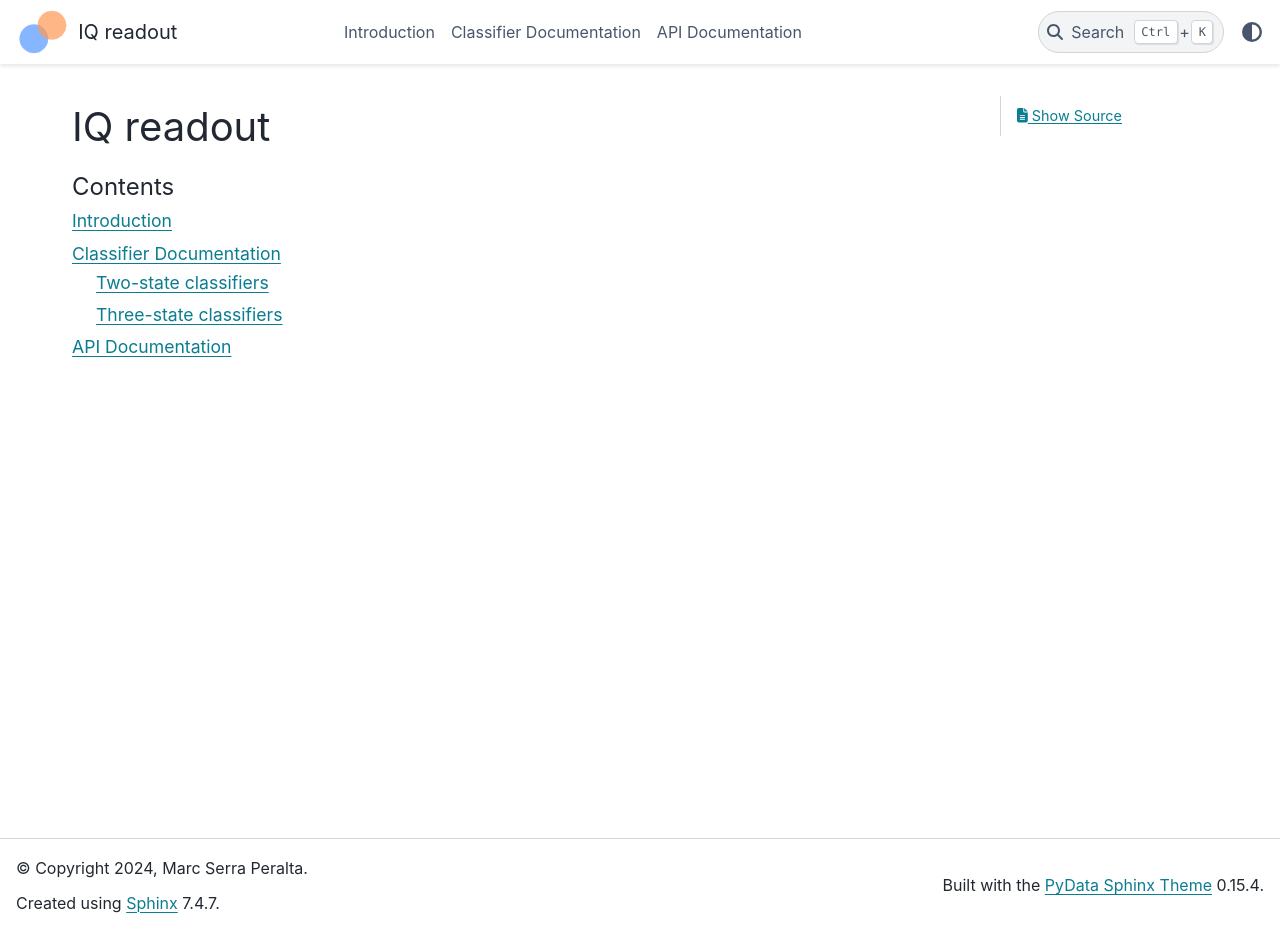
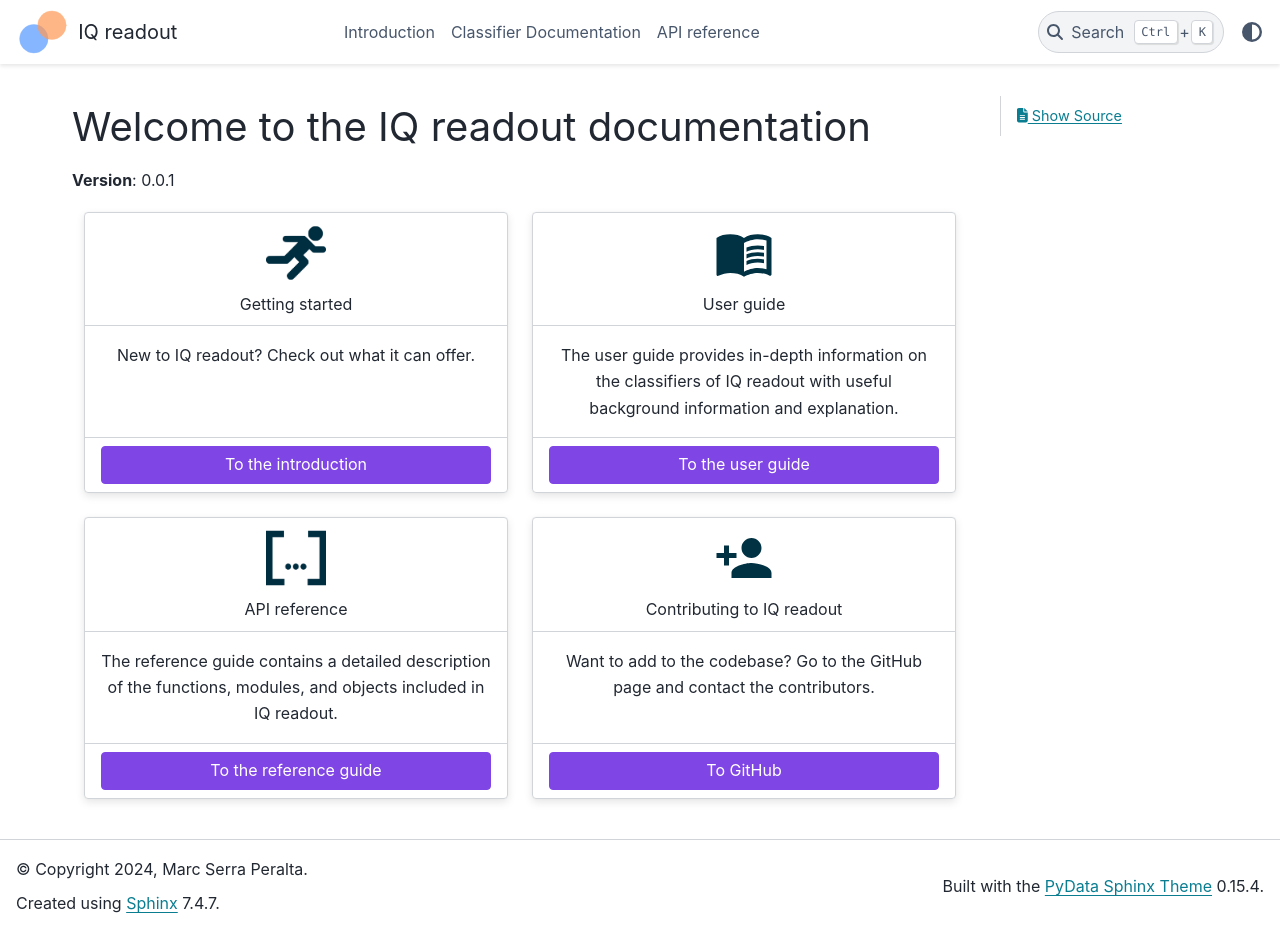
Before and after one commit to MarcSerraPeralta/iq_readout, a Sphinx documentation site: the page built from docs/source/index.rst, in a window 1280 px wide and 932 px high. Built offline with Sphinx 7.4.7 and the PyData theme 0.15.4, drawn with Linux system fonts in a browser that asks for light colours.

Commit message:
Improve documentation index (#44)

```diff
--- /dev/null
+++ b/docs/source/_static/options.css
@@ -0,0 +1,15 @@
+/* Main index page overview cards */
+
+.sd-card .sd-card-img-top {
+  height: 60px;
+  width: 60px;
+  margin-left: auto;
+  margin-right: auto;
+  margin-top: 10px;
+}
+
+/* Main index page overview images */
+
+html[data-theme=dark] .sd-card img[src*='.svg'] {
+  filter: invert(0.82) brightness(0.8) contrast(1.2);
+}
--- a/docs/source/api.rst
+++ b/docs/source/api.rst
@@ -1,4 +1,4 @@
-API Documentation
+API reference
 =================
 
 .. autosummary::
--- a/docs/source/classifiers/two_state_classifiers/maxflda.rst
+++ b/docs/source/classifiers/two_state_classifiers/maxflda.rst
@@ -1,5 +1,7 @@
 Max-Fidelity Linear Discriminant Analysis
 =========================================
+
+Documentation for :py:mod:`iq_readout.two_state_classifiers.MaxFidLinearClassifier`
 
 Characteristics
 ---------------
--- a/docs/source/conf.py
+++ b/docs/source/conf.py
@@ -26,6 +26,7 @@ extensions = [
         'sphinx.ext.viewcode', # adds link to view source code
         'numpydoc', # use numpy docstring format
         'matplotlib.sphinxext.plot_directive', # generate plots from code
+        'sphinx_design', # for grids
 ]
 
 templates_path = ['_templates']
@@ -52,6 +53,7 @@ pygments_style = 'sphinx'
 html_theme = 'pydata_sphinx_theme'
 html_static_path = ['_static']
 html_logo = "_static/logo.svg"
+html_css_files = ["options.css"]
 html_theme_options = {
         "logo": {
             "text": "IQ readout",
--- a/docs/source/index.rst
+++ b/docs/source/index.rst
@@ -3,13 +3,93 @@
    You can adapt this file completely to your liking, but it should at least
    contain the root `toctree` directive.
 
-IQ readout
-==========
+Welcome to the IQ readout documentation
+=======================================
 
 .. toctree::
-   :maxdepth: 2
-   :caption: Contents
+   :maxdepth: 1
+   :hidden:
 
    intro
    classifier_docs
    api
+
+**Version**: |release|
+
+.. grid:: 1 1 2 2
+    :gutter: 2 3 4 4
+
+    .. grid-item-card::
+        :img-top: _static/getting_started.svg
+        :text-align: center
+
+        Getting started
+        ^^^
+
+        New to IQ readout? Check out what it can offer.
+
+        +++
+
+        .. button-ref:: intro
+            :expand:
+            :color: secondary
+            :click-parent:
+
+            To the introduction
+
+    .. grid-item-card::
+        :img-top: _static/user_guide.svg
+        :text-align: center
+        :class-img-top: sd-width-25
+
+        User guide
+        ^^^
+
+        The user guide provides in-depth information on the
+        classifiers of IQ readout with useful background information and explanation.
+
+        +++
+
+        .. button-ref:: classifier_docs
+            :expand:
+            :color: secondary
+            :click-parent:
+
+            To the user guide
+
+    .. grid-item-card::
+        :img-top: _static/api.svg
+        :text-align: center
+
+        API reference
+        ^^^
+
+        The reference guide contains a detailed description of the functions,
+        modules, and objects included in IQ readout.
+
+        +++
+
+        .. button-ref:: api
+            :expand:
+            :color: secondary
+            :click-parent:
+
+            To the reference guide
+
+    .. grid-item-card::
+        :img-top: _static/contributor.svg
+        :text-align: center
+
+        Contributing to IQ readout
+        ^^^
+
+        Want to add to the codebase? Go to the GitHub page and contact the contributors.
+
+        +++
+
+        .. button-link:: https://github.com/MarcSerraPeralta/iq_readout
+            :expand:
+            :color: secondary
+            :click-parent:
+
+            To GitHub
--- a/requirements_dev.txt
+++ b/requirements_dev.txt
@@ -39,3 +39,4 @@ zipp==3.17.0
 PyYAML==6.0.1
 pydata_sphinx_theme
 numpydoc
+sphinx-design
```
Also changed, not shown: docs/source/_static/api.svg (added), docs/source/_static/contributor.svg (added), docs/source/_static/getting_started.svg (added), docs/source/_static/user_guide.svg (added).
